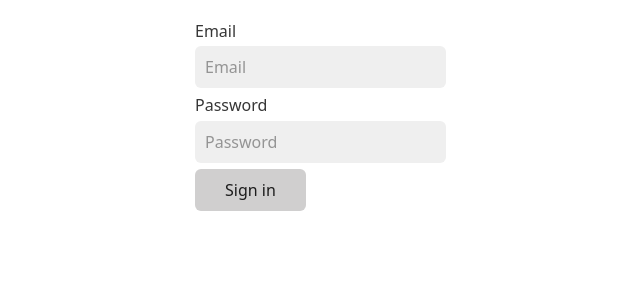
After one commit to BryanTheLai/RestaurantProject, a PHP site: page /login.php in a window 1280 px wide. The commit adds this page. Shown: the top 300 px of the page, without its empty margins (45-685 px from the left). Run offline with PHP 8.4, Linux system fonts and the light colour scheme.

Commit message:
Add files via upload

```diff
--- a/MiniProject/index.php
+++ b/MiniProject/index.php
@@ -1 +1,3 @@
-<?php  include 'inc/dashHeader.php'?>
+<a href="adminSide/pos-panel.php">Admin Panel</a>
+<a href="customerSide/welcome.php">Customer Home Page</a>
+<a href="login.php">Login</a>
--- /dev/null
+++ b/MiniProject/login.php
@@ -0,0 +1,36 @@
+<!DOCTYPE html>
+<html lang="en">
+<head>
+    <!-- Required meta tags -->
+    <meta charset="utf-8">
+    <meta name="viewport" content="width=device-width, initial-scale=1, shrink-to-fit=no">
+
+    <!-- Water.css -->
+    <link rel="stylesheet" href="https://cdn.jsdelivr.net/npm/water.css@2/out/water.css">
+
+    <title>Hello, world!</title>
+</head>
+<body>
+    <div class="container">
+        <div class="row justify-content-center">
+            <form class="col-md-6">
+                <div class="form-group">
+                    <label for="inputEmail3">Email</label>
+                    <input type="email" class="form-control" id="inputEmail3" placeholder="Email">
+                </div>
+                <div class="form-group">
+                    <label for="inputPassword3">Password</label>
+                    <input type="password" class="form-control" id="inputPassword3" placeholder="Password">
+                </div>
+                <button type="submit" class="btn btn-primary">Sign in</button>
+            </form>
+        </div>
+    </div>
+
+    <!-- Optional JavaScript -->
+    <!-- jQuery first, then Popper.js, then Bootstrap JS -->
+    <script src="https://code.jquery.com/jquery-3.3.1.slim.min.js" integrity="sha384-q8i/X+965DzO0rT7abK41JStQIAqVgRVzpbzo5smXKp4YfRvH+8abtTE1Pi6jizo" crossorigin="anonymous"></script>
+    <script src="https://cdn.jsdelivr.net/npm/popper.js@1.14.7/dist/umd/popper.min.js" integrity="sha384-UO2eT0CpHqdSJQ6hJty5KVphtPhzWj9WO1clHTMGa3JDZwrnQq4sF86dIHNDz0W1" crossorigin="anonymous"></script>
+    <script src="https://cdn.jsdelivr.net/npm/bootstrap@4.3.1/dist/js/bootstrap.min.js" integrity="sha384-JjSmVgyd0p3pXB1rRibZUAYoIIy6OrQ6VrjIEaFf/nJGzIxFDsf4x0xIM+B07jRM" crossorigin="anonymous"></script>
+</body>
+</html>
```
Also changed, not shown: MiniProject/adminSide/config.php (added, +14 -0 lines).
